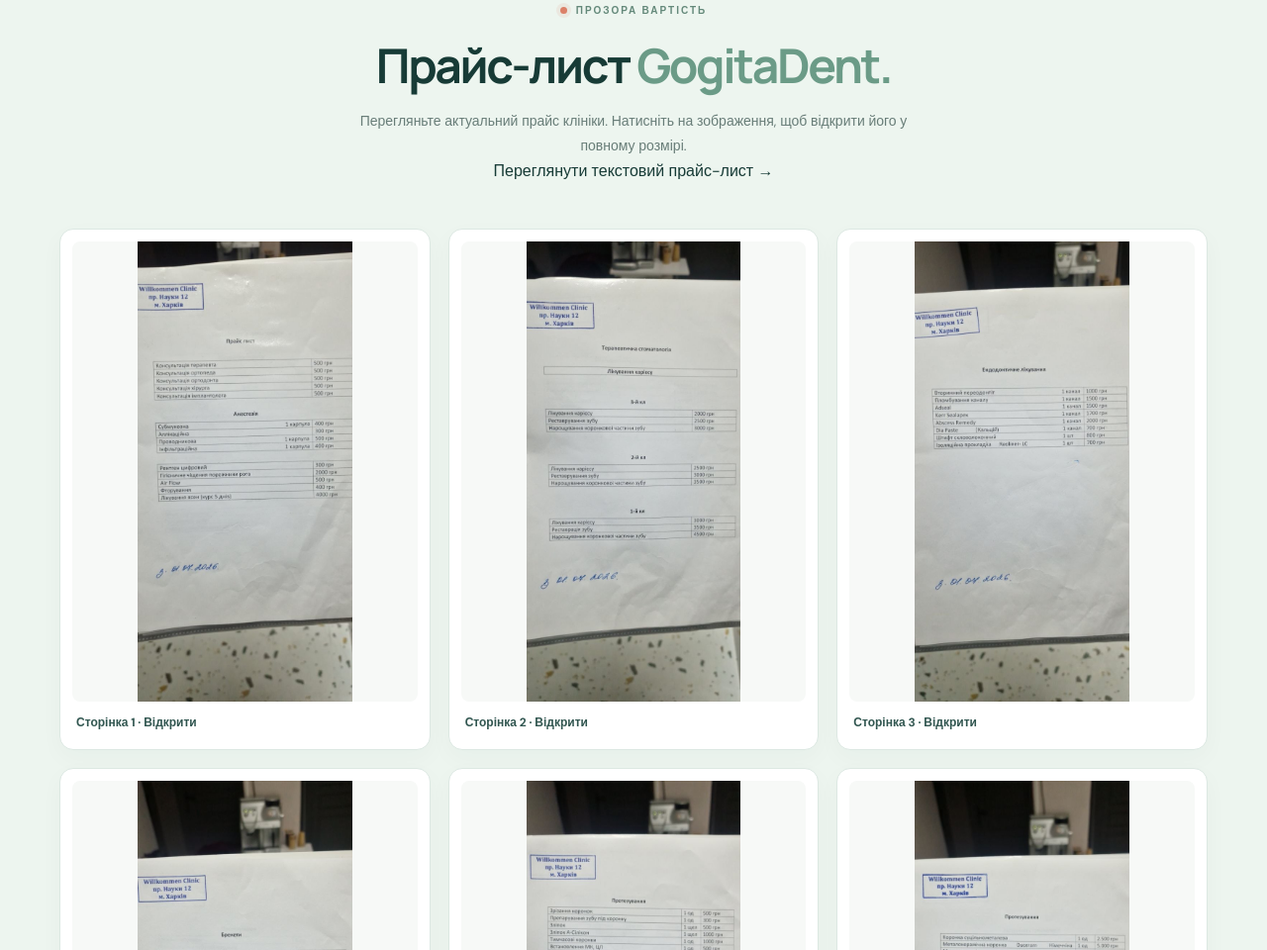
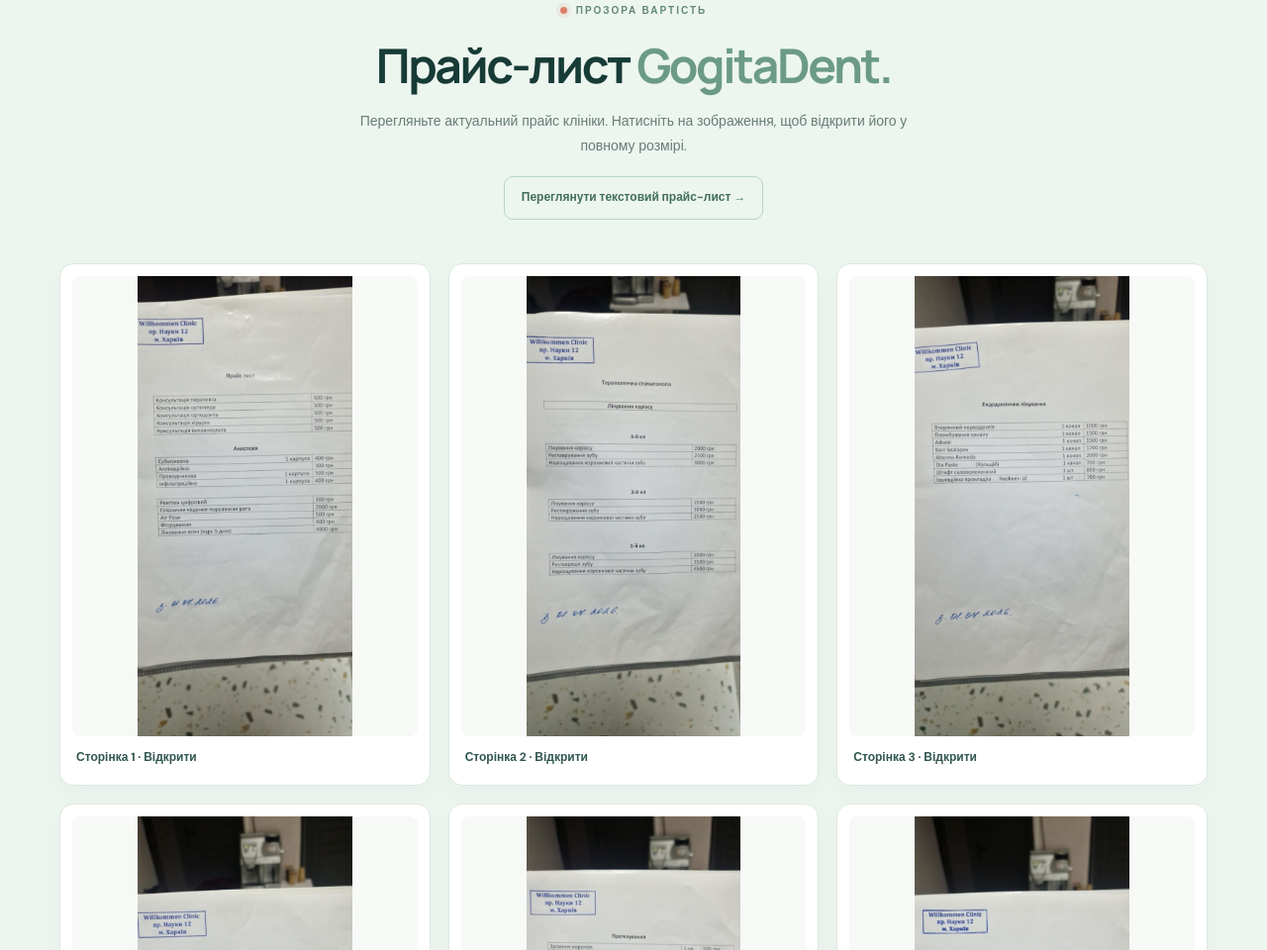
Before and after one commit to dzambaladev/dental, a plain HTML site: page index.html in a window 1280 px wide. Shown: the part 2248-3208 px from the top of the page at 99% size. Drawn offline with Linux system fonts and the light colour scheme.

Commit message:
Style full text price list link

```diff
--- a/styles.css
+++ b/styles.css
@@ -149,3 +149,5 @@ h1 em,h2 em{font-style:normal;color:#6b9b87}
 .prices-note{max-width:760px;margin:25px auto 0;text-align:center;color:var(--muted);font-size:12px;line-height:1.8}
 @media(max-width:760px){.prices-grid{grid-template-columns:repeat(2,minmax(0,1fr));gap:11px}.price-sheet{padding:8px}.price-sheet span{font-size:11px}}
 @media(max-width:390px){.prices-grid{gap:8px}.price-sheet{padding:6px}}
+
+.price-text-link{margin:18px auto 0;text-align:center}.price-text-link a{display:inline-flex;align-items:center;padding:11px 17px;border:1px solid #b8d5c4;border-radius:9px;color:#426f5c;font-size:12px;font-weight:800;transition:background .2s,color .2s}.price-text-link a:hover{background:#e8f3ec;color:#173b36}
```
